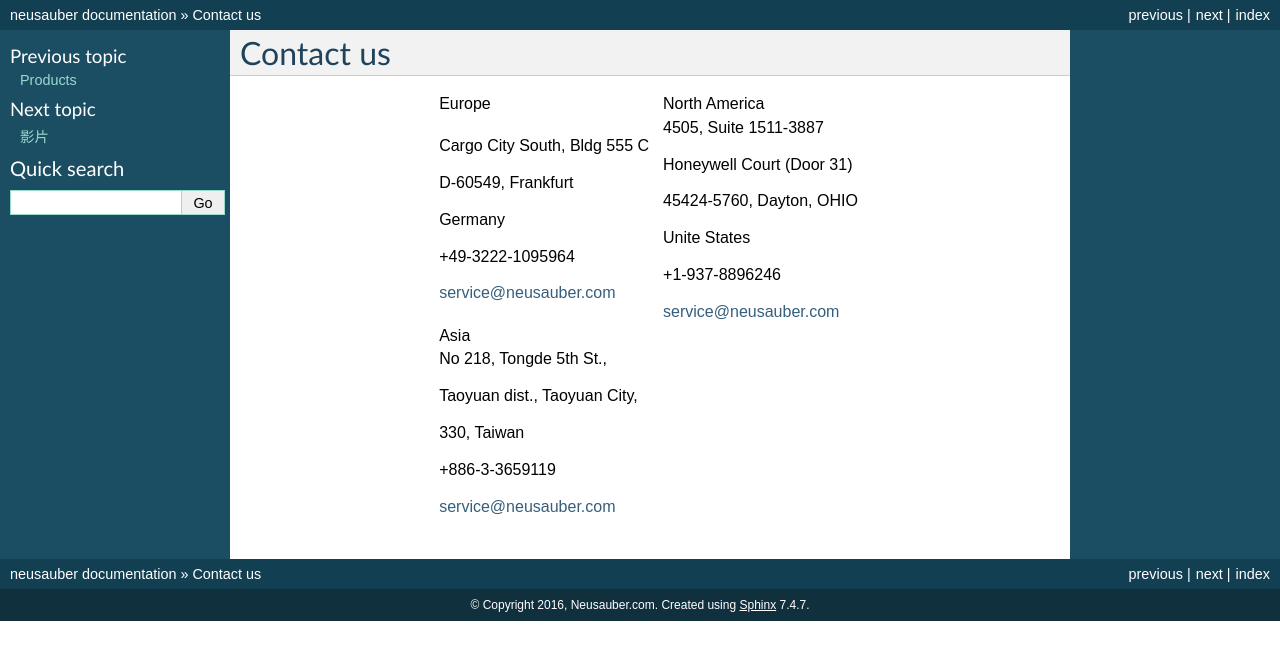
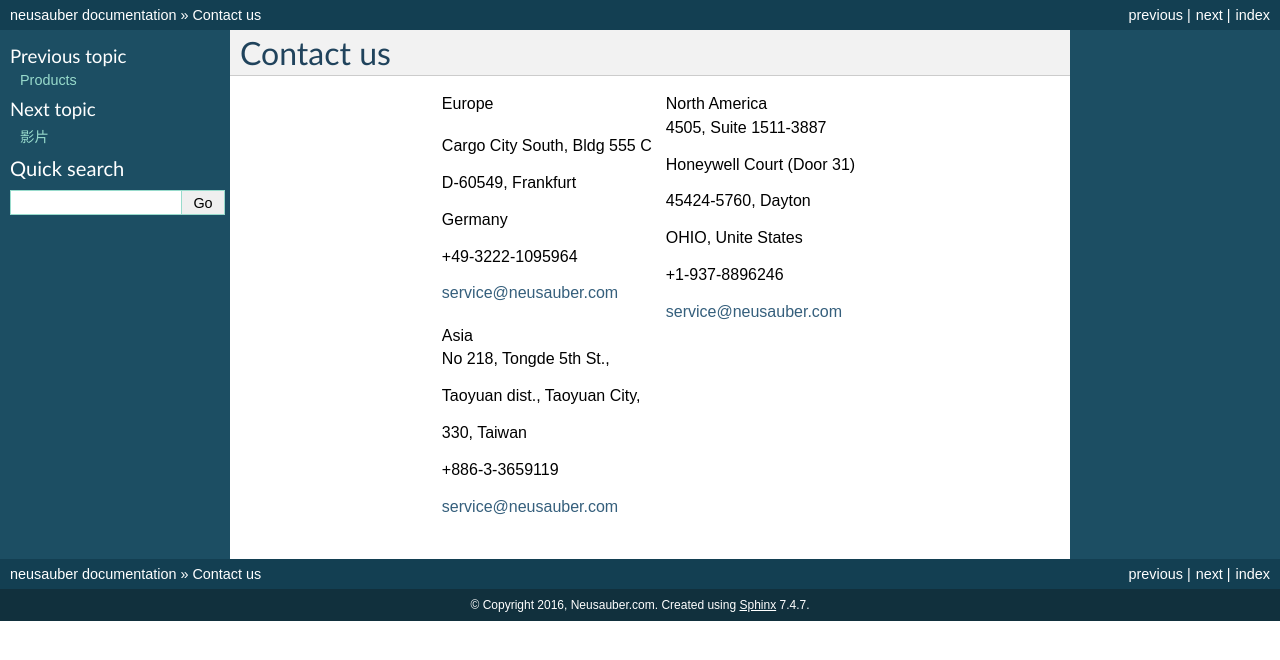
Before and after one commit to rexiap/neusauber, a Sphinx documentation site: the page built from docs/buy.rst, in a window 1280 px wide. Shown: the top 660 px of the page. Built offline with Sphinx 7.4.7, drawn with Linux system fonts in a browser that asks for light colours.

Commit message:
Google Docs reST Editor@2017-3-23 11:21:11

```diff
--- a/docs/buy.rst
+++ b/docs/buy.rst
@@ -20,9 +20,9 @@ Contact us
 |                            |                         |
 |D-60549, Frankfurt          |Honeywell Court (Door 31)|
 |                            |                         |
-|Germany                     |45424-5760, Dayton, OHIO |
+|Germany                     |45424-5760, Dayton       |
 |                            |                         |
-|+49-3222-1095964            |Unite States             |
+|+49-3222-1095964            |OHIO, Unite States       |
 |                            |                         |
 |service@neusauber.com       |+1-937-8896246           |
 |                            |                         |
```
